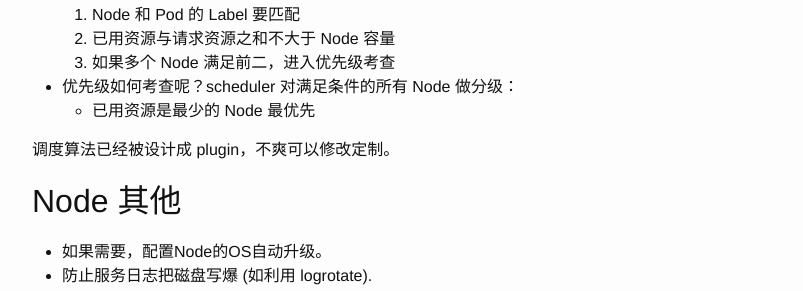
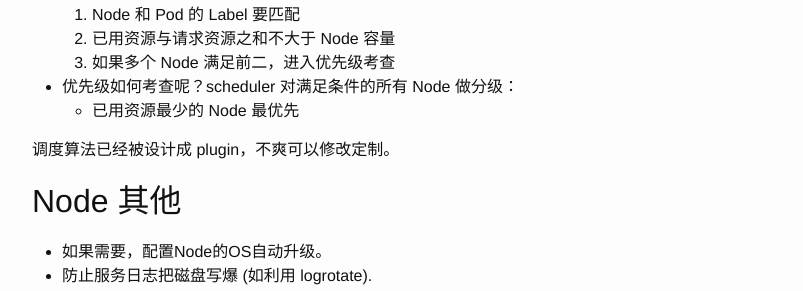
Before and after one commit to aclisp/aclisp.github.io, a Jekyll site: the page built from _posts/2015-08-20-kubernetes-scratch.markdown, in a window 1280 px wide and 900 px high, scrolled down 4485 px. Shown: the part 158-449 px from the top of the window, without its empty margins (238-1041 px from the left). Built offline with Jekyll 4.4.1, drawn with Linux system fonts in a browser that asks for light colours.

Commit message:
Revised.

```diff
--- a/_posts/2015-08-20-kubernetes-scratch.markdown
+++ b/_posts/2015-08-20-kubernetes-scratch.markdown
@@ -186,7 +186,7 @@ Kubernetes 必须用（某种意义上的）扁平网络，但是我们的托管
 	2. 已用资源与请求资源之和不大于 Node 容量
 	3. 如果多个 Node 满足前二，进入优先级考查
 * 优先级如何考查呢？scheduler 对满足条件的所有 Node 做分级：
-	- 已用资源是最少的 Node 最优先
+	- 已用资源最少的 Node 最优先
 
 调度算法已经被设计成 plugin，不爽可以修改定制。
 
```
